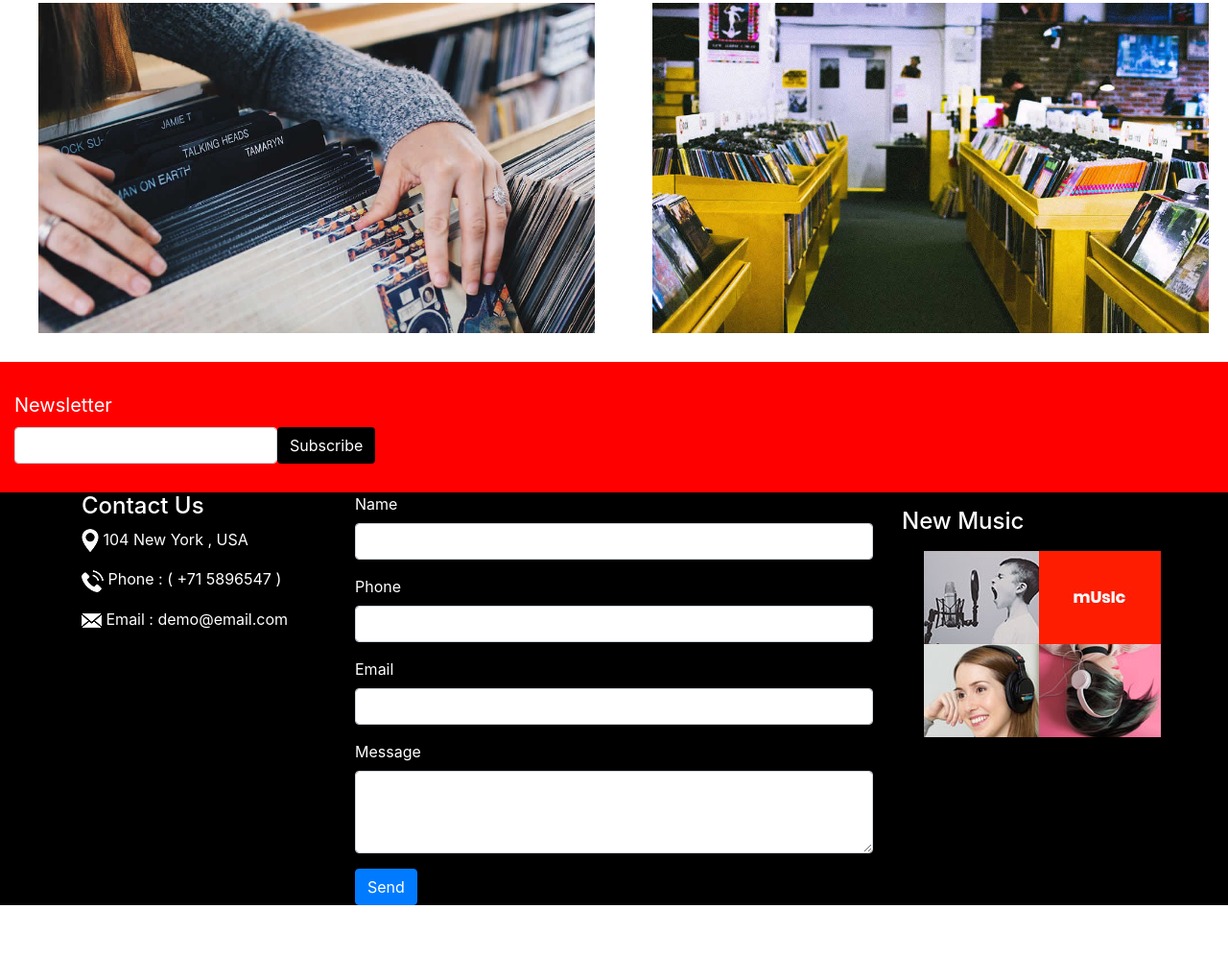
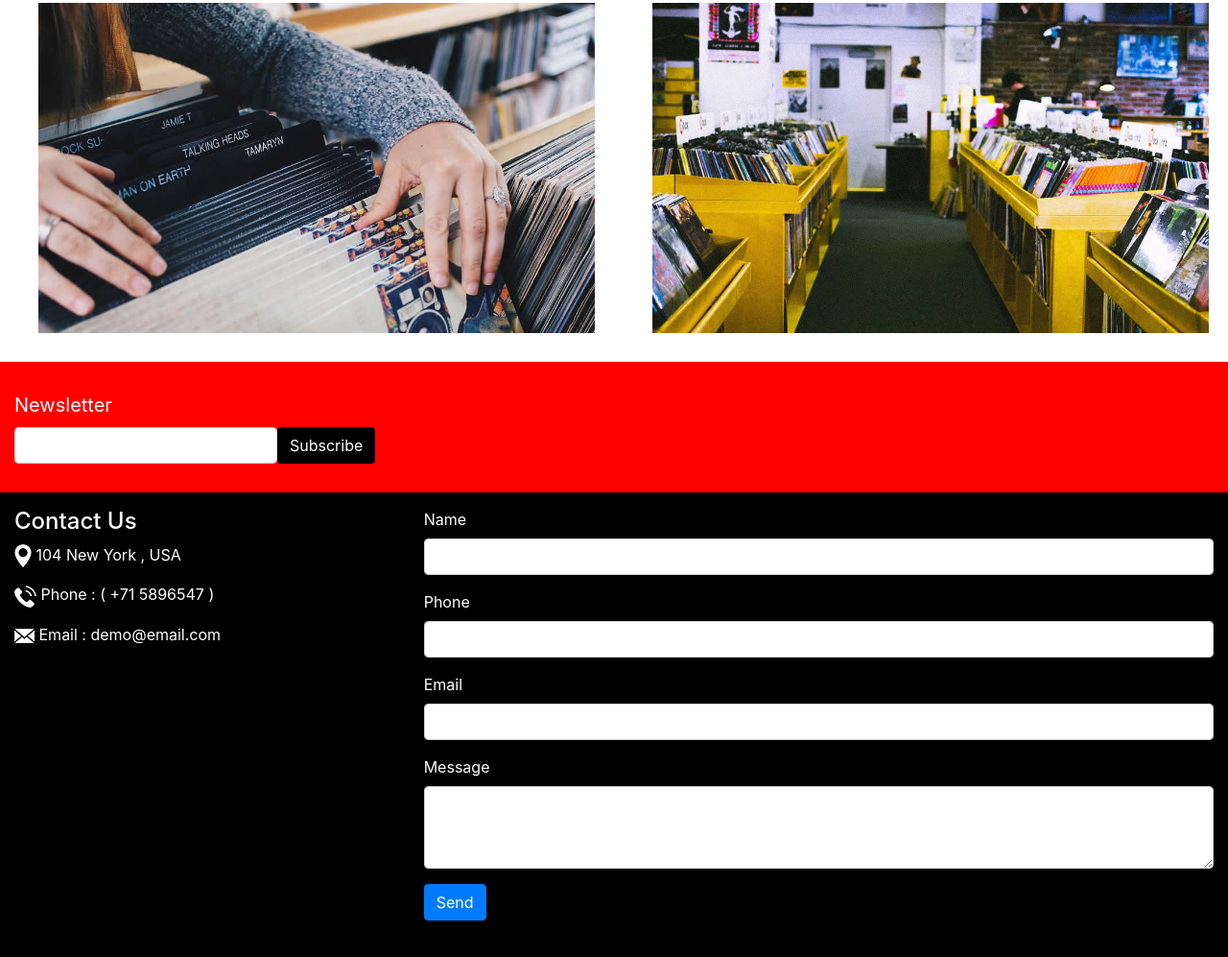
Before and after one commit to sametyagmur/rock-clone-website, a plain HTML site: page index.html in a window 1280 px wide. Shown: the part 2560-3557 px from the top of the page at 96% size. Before the commit the page ends 3503 px from the top, so only its background shows below. Drawn offline with nearby package versions, Linux system fonts and the light colour scheme.

Commit message:
final adjustments made

```diff
--- a/index.html
+++ b/index.html
@@ -2,9 +2,11 @@
 <html lang="en">
 
 <head>
-  <title>Bootstrap Example</title>
+  <title>Rock Music Page</title>
   <meta charset="utf-8" />
   <meta name="viewport" content="width=device-width, initial-scale=1" />
+  <meta name="keywords" content="music, rock, download, top music, music news">
+  <link rel="icon" href="images/music1.jpg">
   <link rel="stylesheet" href="css/reset.css" />
   <link rel="stylesheet" href="css/site.css" />
   <link rel="stylesheet" href="https://maxcdn.bootstrapcdn.com/bootstrap/4.0.0/css/bootstrap.min.css"
@@ -163,7 +165,7 @@
 
   </div>
 
-
+<!--News area-->
 
   <div class="news">
     <h2>LATEST NEWS</h2>
@@ -209,6 +211,8 @@
     </div>
   </div>
 
+<!--Album area-->
+
   <div class="news">
     <h2>ALBUMS BOX</h2>
     <p>It is a long established fact that a reader will be distracted by the readable <br>
@@ -225,22 +229,22 @@
 
   </div>
 
+ <!--Newsletter area-->
+
   <div class="form-area container-fluid ml-auto">
     <label for="email">Newsletter</label>
     <form class="form-inline">
-
       <input type="email" id="email" class="form-control">
-
-
       <button class="btn text-center" type="submit">Subscribe</button>
-
     </form>
   </div>
 
+<!--Contact Area-->
+
   <div class="contact-area">
-    <div class="container">
+    <div class="container-fluid pb-5">
       <div class="row">
-        <div class="col-md-3">
+        <div class="col-lg-4 col-md-12 mt-3">
           <div class="contact-us">
             <h4>Contact Us</h4>
             <div class="address">
@@ -255,7 +259,7 @@
           </div>
 
         </div>
-        <div class="col-md-6">
+        <div class="contact-form-area col-lg-8 col-md-12 mt-3">
 
           <div class="form-group">
             <label for="name">Name</label>
@@ -275,27 +279,6 @@
           </div>
           <button type="button" class="btn btn-primary">Send</button>
 
-
-        </div>
-
-        <div class="col-md-3 pt-3">
-          <h4>New Music</h4>
-          <div class="container">
-            <div class="row p-2">
-              <div class="col-md-6">
-                <img src="images/music1.jpg" alt="">
-              </div>
-              <div class="col-md-6">
-                <img src="images/music2.jpg" alt="">
-              </div>
-              <div class="col-md-6">
-                <img src="images/music3.jpg" alt="">
-              </div>
-              <div class="col-md-6">
-                <img src="images/music4.jpg" alt="">
-              </div>
-            </div>
-          </div>
         </div>
       </div>
     </div>
```
Also changed, not shown: css/site.css (+8 -18 lines).
